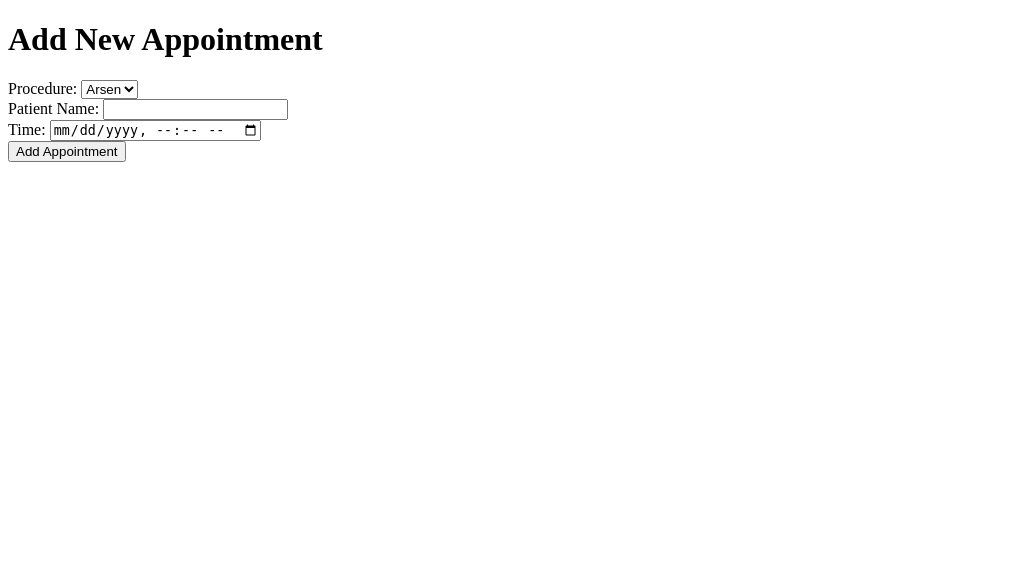
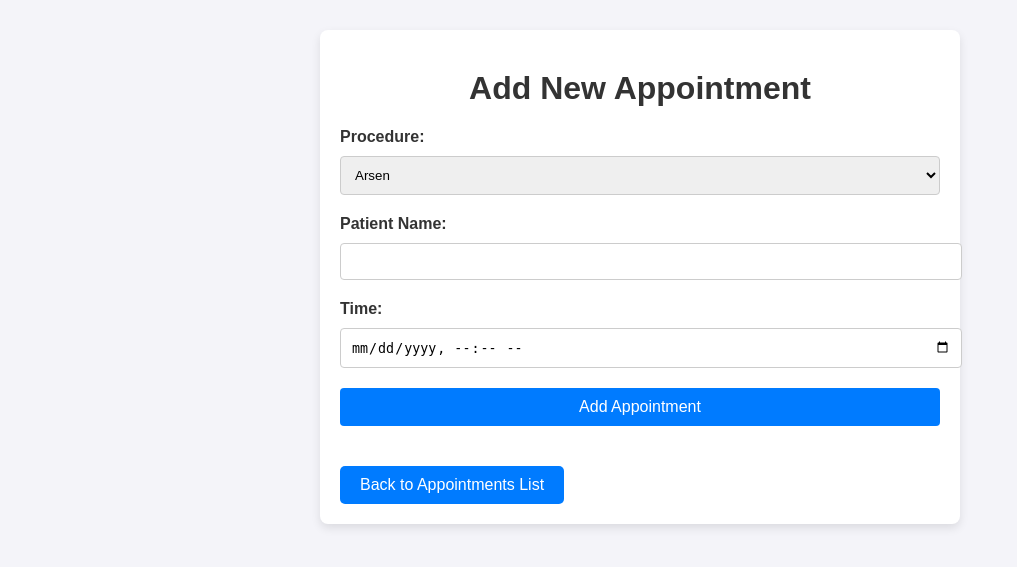
Before and after one commit to F1ckzArd/onlineclinic, a Flask app: page /add_appointment in a window 1280 px wide. Shown: the top 567 px of the page, without its empty margins (0-1017 px from the left). Run offline with Flask 3, Linux system fonts and the light colour scheme.

Commit message:
Update add_appointment.html

```diff
--- a/templates/add_appointment.html
+++ b/templates/add_appointment.html
@@ -2,9 +2,80 @@
 <html lang="en">
 <head>
     <meta charset="UTF-8">
+    <meta name="viewport" content="width=device-width, initial-scale=1.0">
     <title>Add Appointment</title>
+    <style>
+        body {
+            font-family: Arial, sans-serif;
+            background-color: #f4f4f9;
+            margin: 0;
+            padding: 0;
+        }
+
+        h1 {
+            text-align: center;
+            color: #333;
+            margin-top: 20px;
+        }
+
+        .form-container {
+            width: 80%;
+            max-width: 600px;
+            margin: 30px auto;
+            background-color: white;
+            padding: 20px;
+            box-shadow: 0 4px 10px rgba(0, 0, 0, 0.1);
+            border-radius: 8px;
+        }
+
+        label {
+            display: block;
+            margin-bottom: 10px;
+            font-weight: bold;
+            color: #333;
+        }
+
+        input, select, button {
+            width: 100%;
+            padding: 10px;
+            margin-bottom: 20px;
+            border: 1px solid #ccc;
+            border-radius: 4px;
+        }
+
+        button {
+            background-color: #007bff;
+            color: white;
+            font-size: 1rem;
+            cursor: pointer;
+            border: none;
+            transition: background-color 0.3s ease;
+        }
+
+        button:hover {
+            background-color: #0056b3;
+        }
+
+        .form-container a {
+            display: inline-block;
+            text-align: center;
+            padding: 10px 20px;
+            background-color: #007bff;
+            color: white;
+            text-decoration: none;
+            border-radius: 5px;
+            font-size: 1rem;
+            margin-top: 20px;
+        }
+
+        .form-container a:hover {
+            background-color: #0056b3;
+        }
+    </style>
 </head>
 <body>
+
+    <div class="form-container">
         <h1>Add New Appointment</h1>
         <form action="/add_appointment" method="POST">
             <label for="procedure_id">Procedure:</label>
@@ -13,14 +84,18 @@
                     <option value="{{ procedure.id }}">{{ procedure.name }}</option>
                 {% endfor %}
             </select>
-        <br>
+
             <label for="patient_name">Patient Name:</label>
             <input type="text" id="patient_name" name="patient_name" required>
-        <br>
+
             <label for="appointment_time">Time:</label>
             <input type="datetime-local" id="appointment_time" name="appointment_time" required>
-        <br>
+
             <button type="submit">Add Appointment</button>
         </form>
+
+        <a href="/appointments">Back to Appointments List</a>
+    </div>
+
 </body>
 </html>
```
Lines whose indentation alone changed are shown as unchanged.
